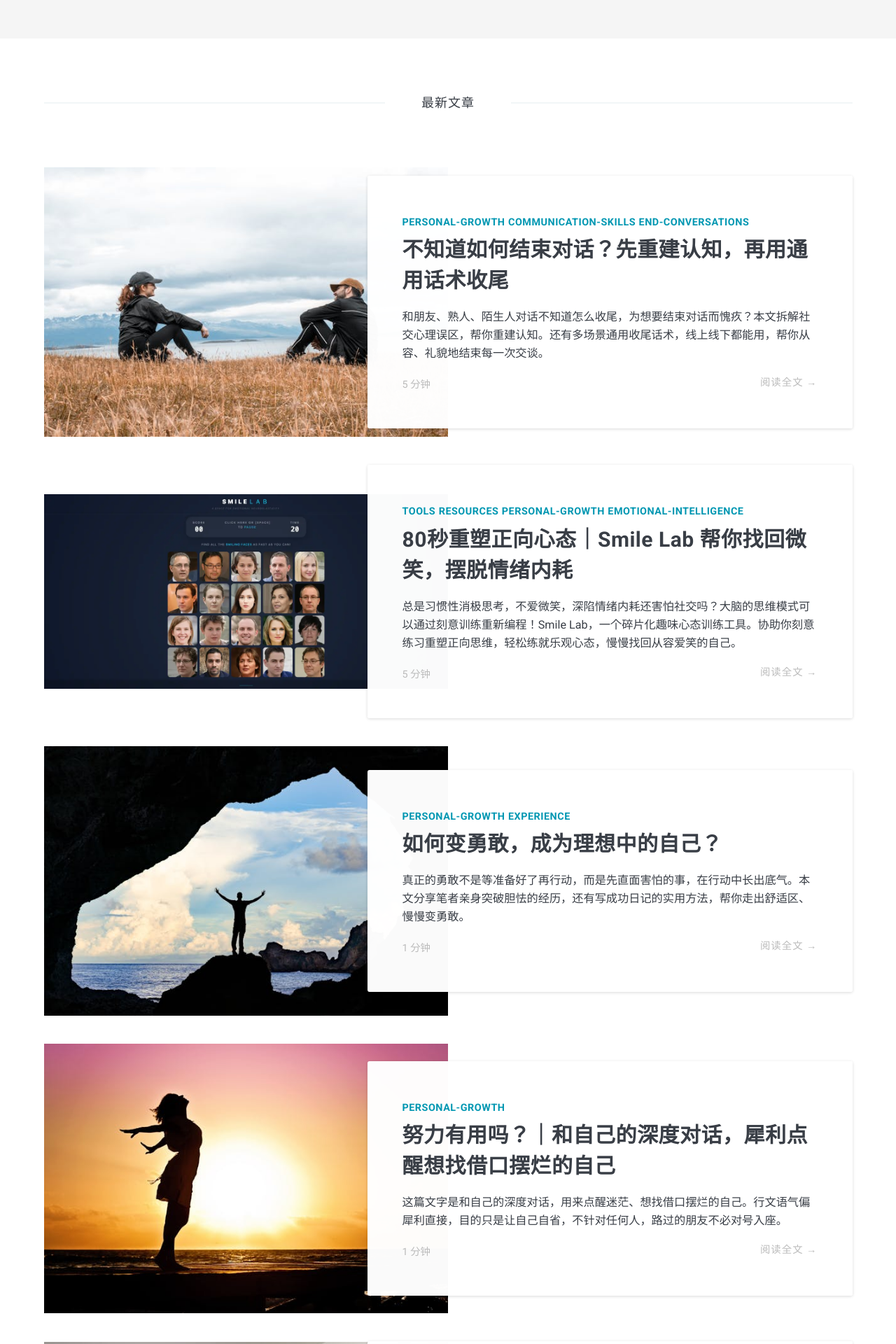
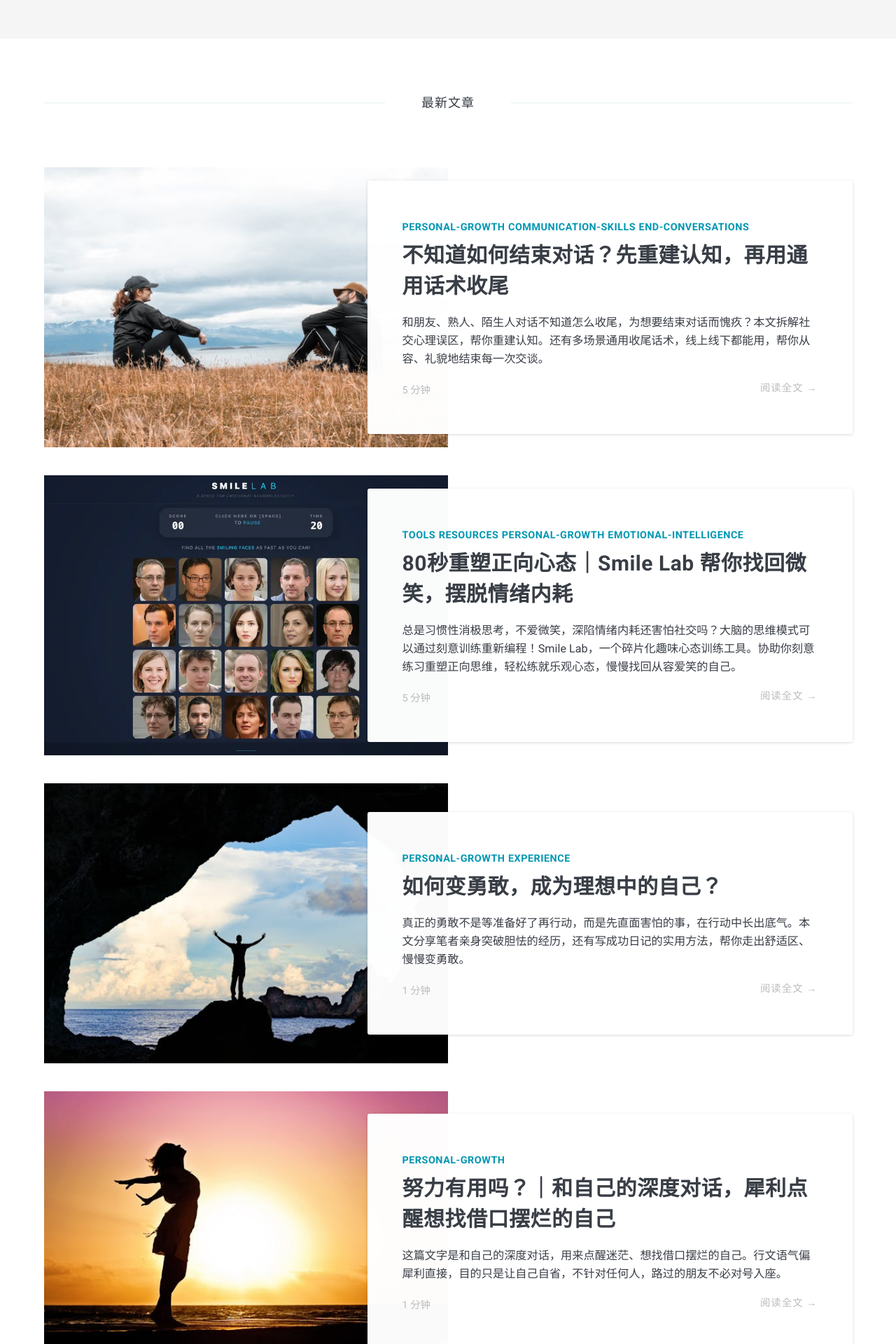
Before and after one commit to xiangxinotes/xiangxinotes.github.io, a Jekyll site: the page built from index.html, in a window 1280 px wide. Shown: the part 575-2495 px from the top of the page at 70% size. Built offline with Jekyll 4.4.1, drawn with Linux system fonts in a browser that asks for light colours; nearby versions of some CDN libraries; the list of posts is cut into pages by our own code.

Commit message:
update image thumbnail style to limit height

```diff
--- a/_sass/4-layouts/_article.scss
+++ b/_sass/4-layouts/_article.scss
@@ -12,6 +12,8 @@
 
   .article__image {
     width: 50%;
+    height: 400px;
+    object-fit: cover;
 
     &:after {
       content: "";
```
